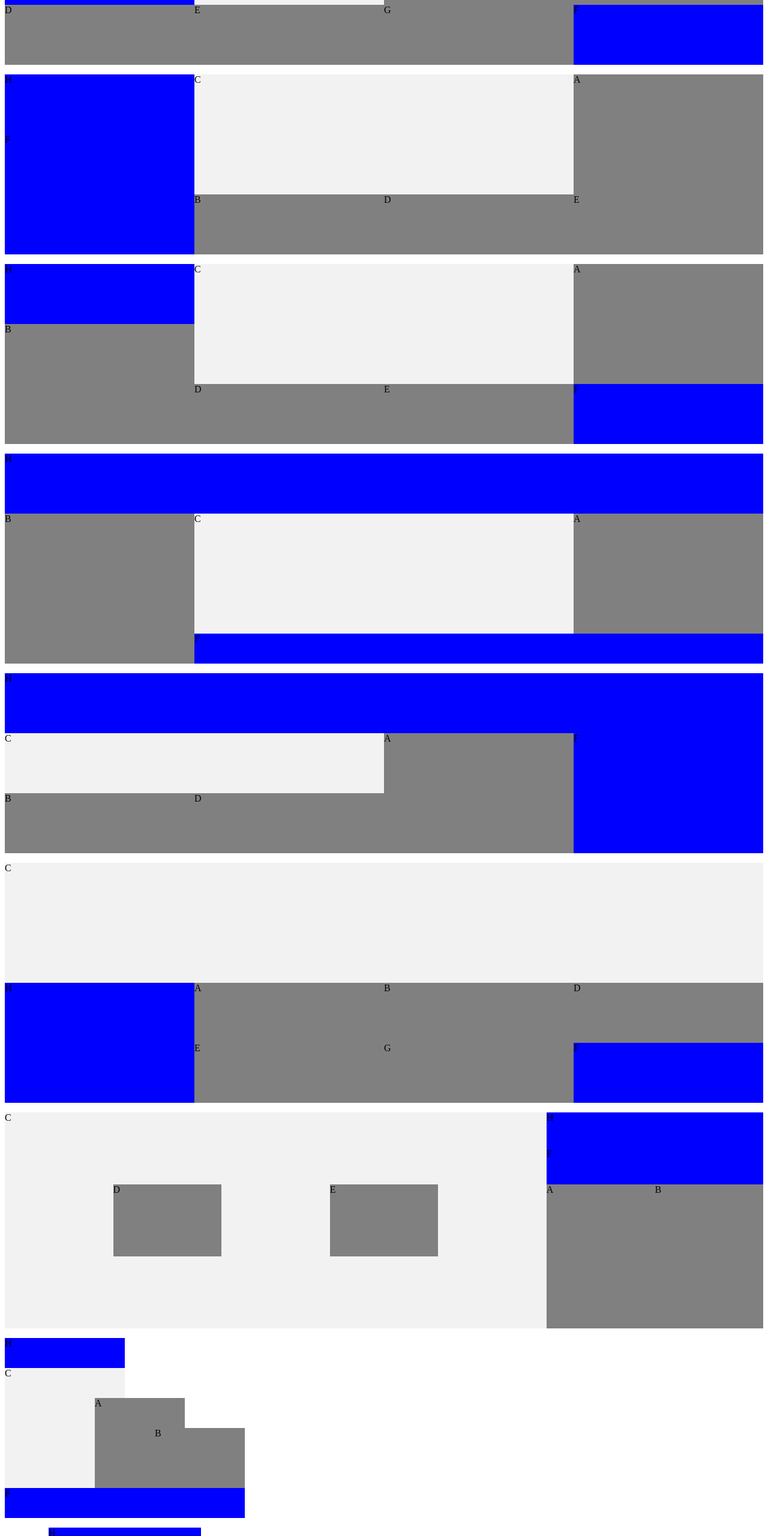
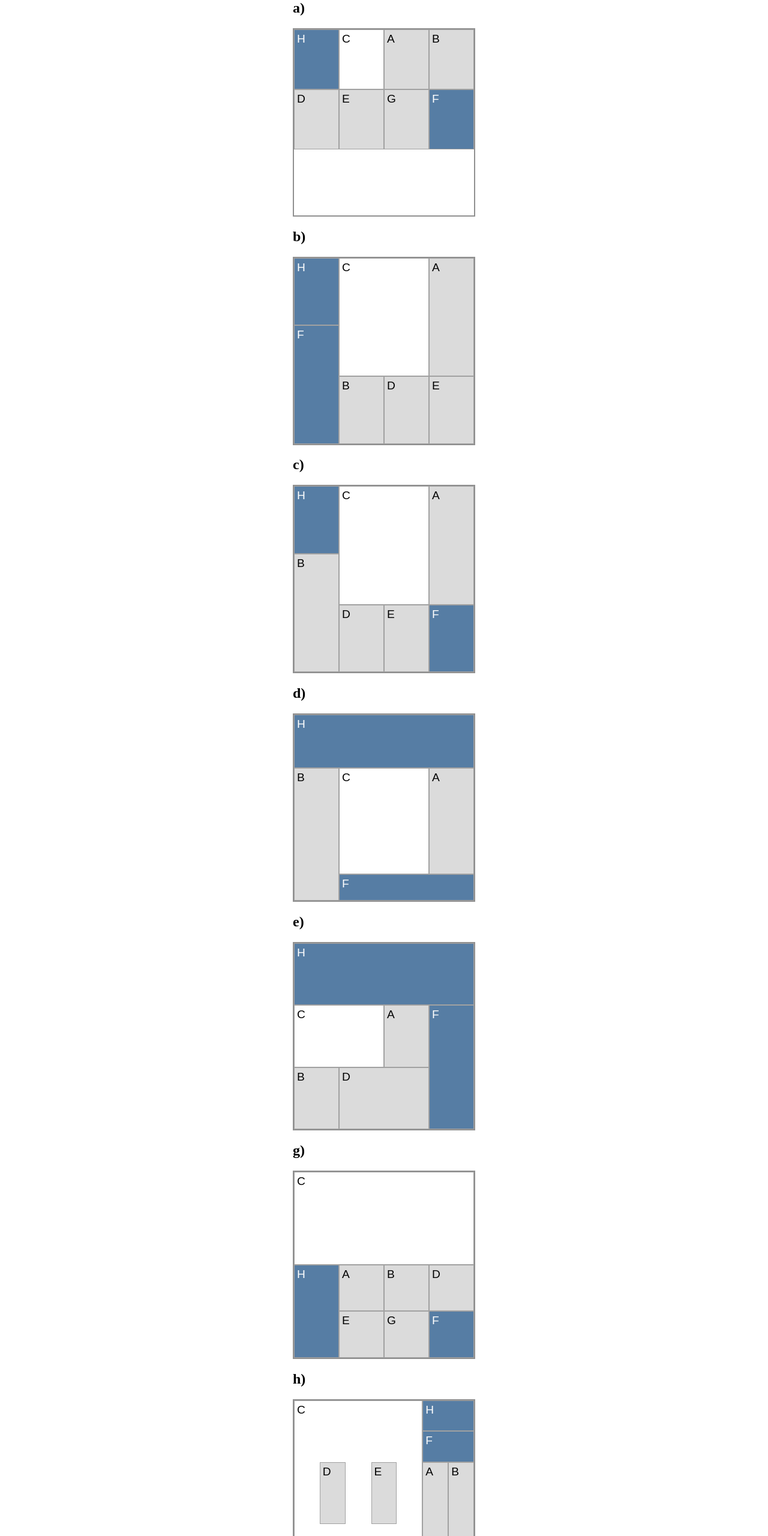
Before and after one commit to izaiasmachado/tecnologias-web, a plain HTML site: page assignments/css-grid/pages/questao01.html in a window 1280 px wide. Shown: the part 100-2660 px from the top of the page at 60% size. Drawn offline with Linux system fonts and the light colour scheme.

Commit message:
fix: boundaries

```diff
--- a/assignments/css-grid/assets/css/style01.css
+++ b/assignments/css-grid/assets/css/style01.css
@@ -1,18 +1,38 @@
+body {
+    margin: 0;
+}
+
+main {
+    display: flex;
+    flex-direction: column;
+    align-items: center;
+    margin: 0 5px 50px 5px;
+}
+
 .grid {
+    border: 2px solid #909090;
     display: grid;
-    margin-bottom: 1rem;
+    min-width: 300px;
+    min-height: 310px;
+    max-width: 400px;
+    max-height: 400px;
 }
 
 .item {
-    background-color: gray;
+    background-color: #dbdbdb;
+    font-family: Arial, Helvetica, sans-serif;
+    font-size: 1.2rem;
+    padding: 4px 0 0 4px;
+    border: 0.4px solid #a1a1a1;
 }
 
 .item.c {
-    background-color: #f2f2f2;
+    background-color: #fff;
 }
 
 .item.f, .item.h {
-    background-color: blue;
+    background-color: #567da4;
+    color: white;
 }
 
 #partA {
@@ -36,7 +56,7 @@
 
 #partB {
     grid-template-columns: repeat(4, 1fr);
-    grid-auto-rows: 100px;
+    grid-auto-rows: repeat(3, 1fr);
 }
 
 #partB .h {
@@ -67,7 +87,7 @@
 
 #partC {
     grid-template-columns: repeat(4, 1fr);
-    grid-auto-rows: 100px;
+    grid-auto-rows: repeat(3, 1fr);
 }
 
 #partC .h {
@@ -98,7 +118,7 @@
 
 #partD {
     grid-template-columns: repeat(4, 1fr);
-    grid-template-rows: 100px 100px 100px 50px;
+    grid-template-rows: repeat(3, 2fr) 1fr;
 }
 
 #partD .a {
@@ -137,7 +157,7 @@
 
 #partE {
     grid-template-columns: repeat(4, 1fr);
-    grid-template-rows: repeat(3, 100px);
+    grid-template-rows: repeat(3, 1fr);
 }
 
 #partE .h {
@@ -169,7 +189,7 @@
 
 #partG {
     grid-template-columns: repeat(4, 1fr);
-    grid-template-rows: 200px 100px 100px;
+    grid-template-rows: 2fr 1fr 1fr;
 }
 
 #partG .c {
@@ -191,7 +211,7 @@
 
 #partH {
     grid-template-columns: repeat(7, 1fr);
-    grid-template-rows: 60px 60px 120px 120px;
+    grid-template-rows: 1fr 1fr 2fr 2fr;
 }
 
 #partH .a, #partH .b {
@@ -232,9 +252,8 @@
 }
 
 #partI {
-    width: 400px;
     grid-template-columns: 3fr 1fr 1fr 1fr 2fr;
-    grid-template-rows: 50px 50px 50px 100px 50px
+    grid-template-rows: 1fr 1fr 1fr 2fr 1fr;
 }
 
 #partI .a {
@@ -277,9 +296,8 @@
 }
 
 #partJ {
-    width: 400px;
     grid-template-columns: 1fr 1fr 7fr 1fr 1fr;
-    grid-template-rows: 60px repeat(6, 40px) 80px;
+    grid-template-rows: 6fr repeat(6, 4fr) 8fr;
 }
 
 #partJ .c, #partJ .h, #partJ .f {
@@ -341,9 +359,7 @@
 }
 
 #partL {
-    width: 400px;
-    height: 400px;
-    grid-template-columns: 30px 1fr 1fr;
+    grid-template-columns: 1fr 4fr 4fr;
     grid-template-rows: repeat(4, 1fr);
 }
 
@@ -367,9 +383,7 @@
 }
 
 #partM {
-    width: 400px;
-    height: 400px;
-    grid-template-columns: 30px 1fr 1fr;
+    grid-template-columns: 1fr 4fr 4fr;
     grid-template-rows: repeat(4, 1fr);
 }
 
@@ -393,9 +407,7 @@
 }
 
 #partN {
-    width: 400px;
-    height: 400px;
-    grid-template-columns: 30px 1fr 2fr;
+    grid-template-columns: 1fr 3fr 4fr;
     grid-template-rows: repeat(2, 1fr);
 }
 
--- a/assignments/css-grid/pages/questao01.html
+++ b/assignments/css-grid/pages/questao01.html
@@ -1,5 +1,6 @@
 <!DOCTYPE html>
 <html lang="pt-BR">
+
 <head>
     <meta charset="UTF-8">
     <meta http-equiv="X-UA-Compatible" content="IE=edge">
@@ -7,7 +8,12 @@
     <title>Questão 01 - CSS Grid</title>
     <link rel="stylesheet" href="../assets/css/style01.css">
 </head>
+
 <body>
+    <main>
+        <h1>Questão 01 - CSS Grid</h1>
+        <div class="gridWrapper">
+            <h2>a)</h2>
             <div id="partA" class="grid">
                 <div class="item a">A</div>
                 <div class="item b">B</div>
@@ -18,7 +24,10 @@
                 <div class="item g">G</div>
                 <div class="item h">H</div>
             </div>
+        </div>
 
+        <div class="gridWrapper">
+            <h2>b)</h2>
             <div id="partB" class="grid">
                 <div class="item a">A</div>
                 <div class="item b">B</div>
@@ -29,7 +38,9 @@
                 <div class="item g">G</div>
                 <div class="item h">H</div>
             </div>
-
+        </div>
+        <div class="gridWrapper">
+            <h2>c)</h2>
             <div id="partC" class="grid">
                 <div class="item a">A</div>
                 <div class="item b">B</div>
@@ -40,7 +51,10 @@
                 <div class="item g">G</div>
                 <div class="item h">H</div>
             </div>
+        </div>
 
+        <div class="gridWrapper">
+            <h2>d)</h2>
             <div id="partD" class="grid">
                 <div class="item a">A</div>
                 <div class="item b">B</div>
@@ -51,7 +65,10 @@
                 <div class="item g">G</div>
                 <div class="item h">H</div>
             </div>
+        </div>
 
+        <div class="gridWrapper">
+            <h2>e)</h2>
             <div id="partE" class="grid">
                 <div class="item a">A</div>
                 <div class="item b">B</div>
@@ -62,7 +79,10 @@
                 <div class="item g">G</div>
                 <div class="item h">H</div>
             </div>
+        </div>
 
+        <div class="gridWrapper">
+            <h2>g)</h2>
             <div id="partG" class="grid">
                 <div class="item a">A</div>
                 <div class="item b">B</div>
@@ -73,7 +93,10 @@
                 <div class="item g">G</div>
                 <div class="item h">H</div>
             </div>
+        </div>
 
+        <div class="gridWrapper">
+            <h2>h)</h2>
             <div id="partH" class="grid">
                 <div class="item a">A</div>
                 <div class="item b">B</div>
@@ -84,7 +107,10 @@
                 <div class="item g">G</div>
                 <div class="item h">H</div>
             </div>
+        </div>
 
+        <div class="gridWrapper">
+            <h2>i)</h2>
             <div id="partI" class="grid">
                 <div class="item a">A</div>
                 <div class="item b">B</div>
@@ -95,7 +121,10 @@
                 <div class="item g">G</div>
                 <div class="item h">H</div>
             </div>
+        </div>
 
+        <div class="gridWrapper">
+            <h2>j)</h2>
             <div id="partJ" class="grid">
                 <div class="item a">A</div>
                 <div class="item b">B</div>
@@ -107,7 +136,10 @@
                 <div class="item h">H</div>
                 <div class="item i">I</div>
             </div>
+        </div>
 
+        <div class="gridWrapper">
+            <h2>l)</h2>
             <div id="partL" class="grid">
                 <div class="item a">A</div>
                 <div class="item b">B</div>
@@ -119,7 +151,10 @@
                 <div class="item h">H</div>
                 <div class="item i">I</div>
             </div>
+        </div>
 
+        <div class="gridWrapper">
+            <h2>m)</h2>
             <div id="partM" class="grid">
                 <div class="item a">A</div>
                 <div class="item b">B</div>
@@ -131,7 +166,10 @@
                 <div class="item h">H</div>
                 <div class="item i">I</div>
             </div>
+        </div>
 
+        <div class="gridWrapper">
+            <h2>n)</h2>
             <div id="partN" class="grid">
                 <div class="item a">A</div>
                 <div class="item b">B</div>
@@ -143,5 +181,8 @@
                 <div class="item h">H</div>
                 <div class="item i">I</div>
             </div>
+        </div>
+    </main>
 </body>
+
 </html>
```
Also changed, not shown: assignments/css-grid/index.html (+1 -0 lines). Lines whose indentation alone changed are shown as unchanged.
